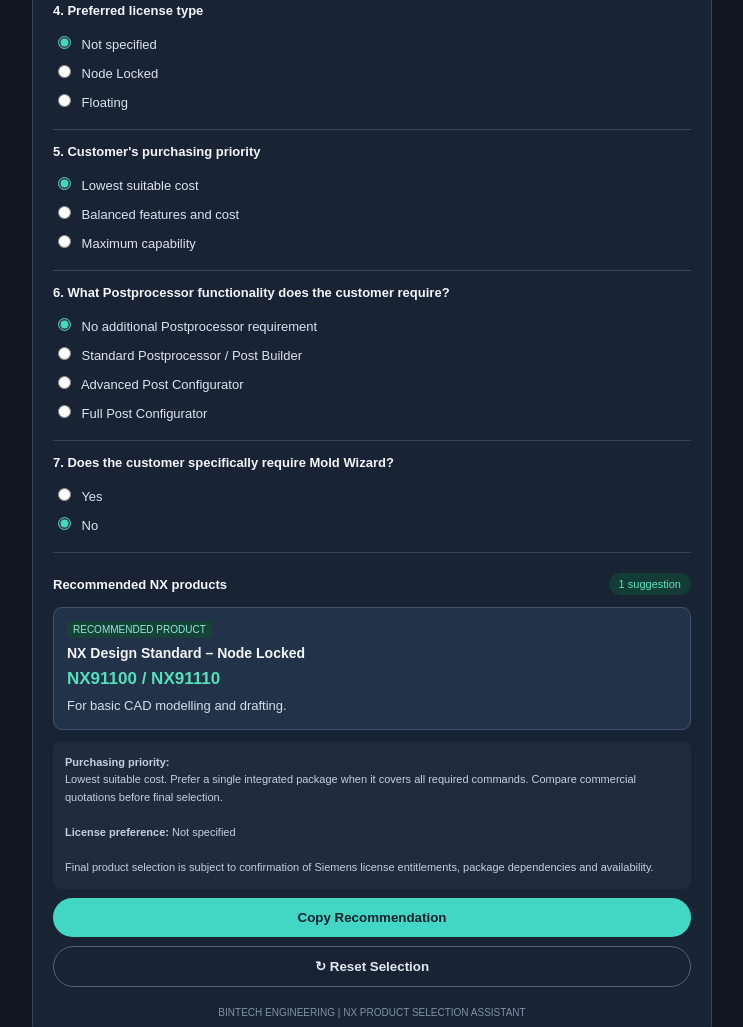
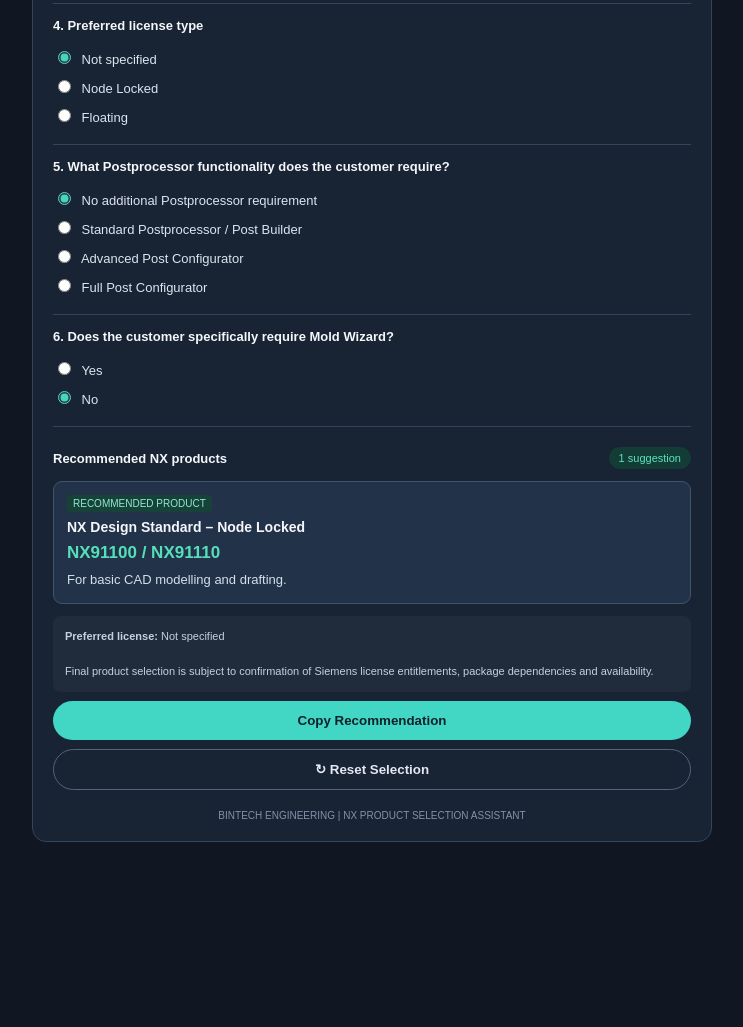
Before and after one commit to Sudarshanw101/license-selector_tool, a plain HTML site: page index.html in a window 1280 px wide. Shown: the part 567-1594 px from the top of the page, without its empty margins (268-1011 px from the left). After the commit the page ends 1429 px from the top, so only its background shows below. Drawn offline with Linux system fonts and the light colour scheme.

Commit message:
Update index.html

```diff
--- a/index.html
+++ b/index.html
@@ -1,4 +1,4 @@
-
+\
 <!DOCTYPE html>
 <html lang="en">
 <head>
@@ -66,12 +66,6 @@ label {
 input[type="radio"] {
   accent-color: #42d6c5;
   margin-right: 7px;
-}
-
-.section-title {
-  font-weight: bold;
-  margin: 20px 0 10px;
-  font-size: 15px;
 }
 
 .result-heading {
@@ -187,91 +181,60 @@ button.reset {
 
     <div class="question">
       <strong>1. What is the customer's CAD requirement?</strong>
-
       <label><input type="radio" name="cad" value="basic" checked>
         Basic CAD modelling and drafting</label>
-
       <label><input type="radio" name="cad" value="advanced">
         Advanced product design</label>
-
       <label><input type="radio" name="cad" value="premium">
         Premium design requirements</label>
     </div>
 
     <div class="question">
       <strong>2. What is the customer's CAM requirement?</strong>
-
       <label><input type="radio" name="cam" value="none" checked>
         No CAM required</label>
-
       <label><input type="radio" name="cam" value="2.5">
         2.5-axis milling</label>
-
       <label><input type="radio" name="cam" value="3">
         3-axis milling</label>
-
       <label><input type="radio" name="cam" value="total">
         Total machining</label>
     </div>
 
     <div class="question">
       <strong>3. Does the customer require mold design?</strong>
-
       <label><input type="radio" name="mold" value="yes">
         Yes</label>
-
       <label><input type="radio" name="mold" value="no" checked>
         No</label>
     </div>
 
     <div class="question">
       <strong>4. Preferred license type</strong>
-
       <label><input type="radio" name="license" value="unspecified" checked>
         Not specified</label>
-
       <label><input type="radio" name="license" value="nl">
         Node Locked</label>
-
       <label><input type="radio" name="license" value="floating">
         Floating</label>
     </div>
 
     <div class="question">
-      <strong>5. Customer's purchasing priority</strong>
-
-      <label><input type="radio" name="priority" value="cost" checked>
-        Lowest suitable cost</label>
-
-      <label><input type="radio" name="priority" value="balanced">
-        Balanced features and cost</label>
-
-      <label><input type="radio" name="priority" value="maximum">
-        Maximum capability</label>
-    </div>
-
-    <div class="question">
-      <strong>6. What Postprocessor functionality does the customer require?</strong>
-
+      <strong>5. What Postprocessor functionality does the customer require?</strong>
       <label><input type="radio" name="post" value="none" checked>
         No additional Postprocessor requirement</label>
-
       <label><input type="radio" name="post" value="standard">
         Standard Postprocessor / Post Builder</label>
-
       <label><input type="radio" name="post" value="advanced">
         Advanced Post Configurator</label>
-
       <label><input type="radio" name="post" value="full">
         Full Post Configurator</label>
     </div>
 
     <div class="question">
-      <strong>7. Does the customer specifically require Mold Wizard?</strong>
-
+      <strong>6. Does the customer specifically require Mold Wizard?</strong>
       <label><input type="radio" name="wizard" value="yes">
         Yes</label>
-
       <label><input type="radio" name="wizard" value="no" checked>
         No</label>
     </div>
@@ -301,9 +264,7 @@ button.reset {
 
 <script>
 
-// =====================================
 // PRODUCT DATABASE
-// =====================================
 
 const products = {
   standardNL: {
@@ -333,25 +294,25 @@ const products = {
   cam25: {
     name: "NX CAD/CAM 2.5 Axis Milling Foundation",
     code: "NX12445",
-    description: "Integrated CAD/CAM package. The supplied package matrix lists solid modelling, drafting, assemblies and basic freeform modelling."
+    description: "Integrated CAD/CAM package with listed core modelling and 2.5-axis milling capabilities."
   },
 
   cam25NL: {
     name: "NX CAD/CAM 2.5 Axis Milling Foundation (NL)",
     code: "NX12446",
-    description: "Node Locked integrated CAD/CAM package with the listed core modelling and 2.5-axis milling capabilities."
+    description: "Node Locked integrated CAD/CAM package with core modelling and 2.5-axis milling capabilities."
   },
 
   cam3: {
     name: "NX CAD/CAM 3 Axis Milling Foundation",
     code: "NX12450",
-    description: "Integrated CAD/CAM package with the listed core modelling capabilities and Freeform Modeling Advanced."
+    description: "Integrated CAD/CAM package with core modelling capabilities and Freeform Modeling Advanced."
   },
 
   cam3NL: {
     name: "NX CAD/CAM 3 Axis Milling Foundation (NL)",
     code: "NX12451",
-    description: "Node Locked integrated CAD/CAM package with 3-axis milling and the listed modelling capabilities."
+    description: "Node Locked integrated CAD/CAM package with 3-axis milling capabilities."
   },
 
   total: {
@@ -369,15 +330,12 @@ const products = {
   wizard: {
     name: "NX Mold Wizard",
     code: "NX30200",
-    description: "Dedicated Mold Wizard product entry from the supplied product list. Verify entitlement overlap with NX93200."
+    description: "Dedicated Mold Wizard product entry. Verify entitlement overlap with NX93200."
   }
 };
 
 
-// =====================================
 // PACKAGE COMMAND COMPARISON
-// Based on the supplied NX 2512 workbook
-// =====================================
 
 const packageFeatures = {
 
@@ -461,9 +419,7 @@ const packageFeatures = {
 };
 
 
-// =====================================
 // SELECTION FUNCTIONS
-// =====================================
 
 function selected(name) {
   return document.querySelector(
@@ -477,13 +433,15 @@ function addProduct(list, product) {
   }
 }
 
+
+// RECOMMENDATION ENGINE
+
 function render() {
 
   const cad = selected("cad");
   const cam = selected("cam");
   const mold = selected("mold");
   const license = selected("license");
-  const priority = selected("priority");
   const post = selected("post");
   const wizard = selected("wizard");
 
@@ -492,16 +450,12 @@ function render() {
 
   let selectedCAMPackage = null;
 
-  // -----------------------------------
-  // 1. SELECT CAM PACKAGE FIRST
-  // -----------------------------------
+  // 1. CAM PACKAGE SELECTION
 
   if (cam === "2.5") {
 
     selectedCAMPackage =
-      license === "nl"
-        ? "NX12446"
-        : "NX12445";
+      license === "nl" ? "NX12446" : "NX12445";
 
     addProduct(
       recommendations,
@@ -512,9 +466,7 @@ function render() {
   if (cam === "3") {
 
     selectedCAMPackage =
-      license === "nl"
-        ? "NX12451"
-        : "NX12450";
+      license === "nl" ? "NX12451" : "NX12450";
 
     addProduct(
       recommendations,
@@ -528,9 +480,8 @@ function render() {
     addProduct(recommendations, products.total);
   }
 
-  // -----------------------------------
-  // 2. CHECK CAD COMMAND COVERAGE
-  // -----------------------------------
+
+  // 2. CAD PACKAGE COMPARISON
 
   if (cam === "none") {
 
@@ -576,20 +527,20 @@ function render() {
       command => included.includes(command)
     );
 
-    // A CAM package can replace a separate Standard CAD
-    // recommendation when all listed core commands are covered.
-
     if (!basicCovered) {
       warnings.push(
         "The selected CAM package does not confirm all required core CAD commands. Verify an additional CAD license."
       );
     }
 
-    if (cad === "advanced" && !included.includes("Freeform Modeling Advanced")) {
+    if (
+      cad === "advanced" &&
+      !included.includes("Freeform Modeling Advanced")
+    ) {
       addProduct(recommendations, products.advanced);
 
       warnings.push(
-        "Advanced CAD features extend beyond the common modelling commands. NX Design Advanced requires a separate entitlement check."
+        "Check remaining Advanced CAD features and entitlements before adding a separate license."
       );
     }
 
@@ -597,29 +548,27 @@ function render() {
       addProduct(recommendations, products.premium);
 
       warnings.push(
-        "The integrated CAM package does not establish coverage of all NX Design Premium features. Check the premium CAD entitlement before quotation."
+        "Verify NX Design Premium command coverage before quotation."
       );
     }
   }
 
-  // -----------------------------------
+
   // 3. MOLD DESIGN
-  // -----------------------------------
 
   if (mold === "yes") {
     addProduct(recommendations, products.mold);
   }
 
-  // -----------------------------------
-  // 4. POSTPROCESSOR CHECK
-  // -----------------------------------
+
+  // 4. POSTPROCESSOR COMPARISON
 
   if (post !== "none") {
 
     if (!selectedCAMPackage) {
 
       warnings.push(
-        "A Postprocessor requirement was selected, but no CAM package was selected. Evaluate the required CAM package before recommending Postprocessor functionality."
+        "A Postprocessor requirement was selected, but no CAM package was selected. Evaluate the appropriate CAM package first."
       );
 
     } else {
@@ -633,63 +582,43 @@ function render() {
           included.includes("Post Builder")
         ) {
           warnings.push(
-            "Standard Post Processor, Post Kinematics and Post Builder are listed as included in the selected CAM package. No duplicate Postprocessor product is recommended."
+            "Standard Post Processor and Post Builder are listed in the selected CAM package. No duplicate Postprocessor product is recommended."
           );
         }
-
       }
 
       if (post === "advanced") {
 
         if (included.includes("Post Configurator Advanced")) {
           warnings.push(
-            "Post Configurator – Advanced (nx_post_config_adv) is listed as included in the selected CAM package. No separate product is recommended."
+            "Post Configurator Advanced (nx_post_config_adv) is listed in the selected CAM package. No duplicate product is recommended."
           );
         }
-
       }
 
       if (post === "full") {
 
         warnings.push(
-          "The workbook lists NX CAM Post Configurator Full (nx_post_config_full) under a separate package heading. Its standalone product code and entitlement must be confirmed with Siemens. It is not automatically included in this recommendation."
+          "NX CAM Post Configurator Full (nx_post_config_full) is listed separately in the workbook. Confirm its product code and entitlement with Siemens."
         );
-
       }
     }
   }
 
-  // -----------------------------------
+
   // 5. MOLD WIZARD
-  // -----------------------------------
 
   if (wizard === "yes") {
 
     addProduct(recommendations, products.wizard);
 
     warnings.push(
-      "The workbook identifies the Mold Wizard command (ug_mold_design) under NX Design for Mold Design NX93200. Verify whether NX30200 is a separate required entitlement or whether NX93200 already provides the required functionality. Avoid duplicate licensing."
+      "Verify whether NX Mold Wizard NX30200 is a separate required entitlement or already covered by NX93200. Avoid duplicate licensing."
     );
   }
 
-  // -----------------------------------
-  // 6. PURCHASING PRIORITY
-  // -----------------------------------
 
-  const priorities = {
-    cost:
-      "Lowest suitable cost. Prefer a single integrated package when it covers all required commands. Compare commercial quotations before final selection.",
-
-    balanced:
-      "Balanced features and cost. Select the package that satisfies the customer's actual workflow without unnecessary additional licenses.",
-
-    maximum:
-      "Maximum capability. Evaluate higher-level CAD and CAM functionality, while verifying the actual command entitlements."
-  };
-
-  // -----------------------------------
-  // 7. DISPLAY RESULTS
-  // -----------------------------------
+  // 6. DISPLAY RESULTS
 
   const result = document.getElementById("results");
 
@@ -703,7 +632,7 @@ function render() {
 
   if (recommendations.length === 0) {
     result.innerHTML =
-      '<div class="warning">No product recommendation could be generated. Please review the selected requirements.</div>';
+      '<div class="warning">No product recommendation could be generated. Please review your selections.</div>';
   }
 
   recommendations.forEach(product => {
@@ -720,20 +649,19 @@ function render() {
   });
 
   warnings.forEach(warning => {
+
     result.innerHTML += `
       <div class="warning">
         <strong>Verification:</strong><br>
         ${warning}
       </div>
     `;
+
   });
 
   result.innerHTML += `
     <div class="note">
-      <strong>Purchasing priority:</strong><br>
-      ${priorities[priority]}
-      <br><br>
-      <strong>License preference:</strong>
+      <strong>Preferred license:</strong>
       ${license === "nl" ? "Node Locked" :
         license === "floating" ? "Floating" : "Not specified"}
       <br><br>
@@ -744,9 +672,7 @@ function render() {
 }
 
 
-// =====================================
 // COPY RECOMMENDATION
-// =====================================
 
 function copyRecommendation() {
 
@@ -757,15 +683,13 @@ function copyRecommendation() {
   ).then(() => {
     alert("Recommendation copied successfully.");
   }).catch(() => {
-    alert("Copy was not available. Please select and copy the result manually.");
+    alert("Copy unavailable. Please copy the result manually.");
   });
 
 }
 
 
-// =====================================
 // RESET SELECTION
-// =====================================
 
 function resetSelection() {
   document.getElementById("selector").reset();
@@ -773,9 +697,7 @@ function resetSelection() {
 }
 
 
-// =====================================
 // AUTOMATIC UPDATE
-// =====================================
 
 document.getElementById("selector")
   .addEventListener("change", render);
```
